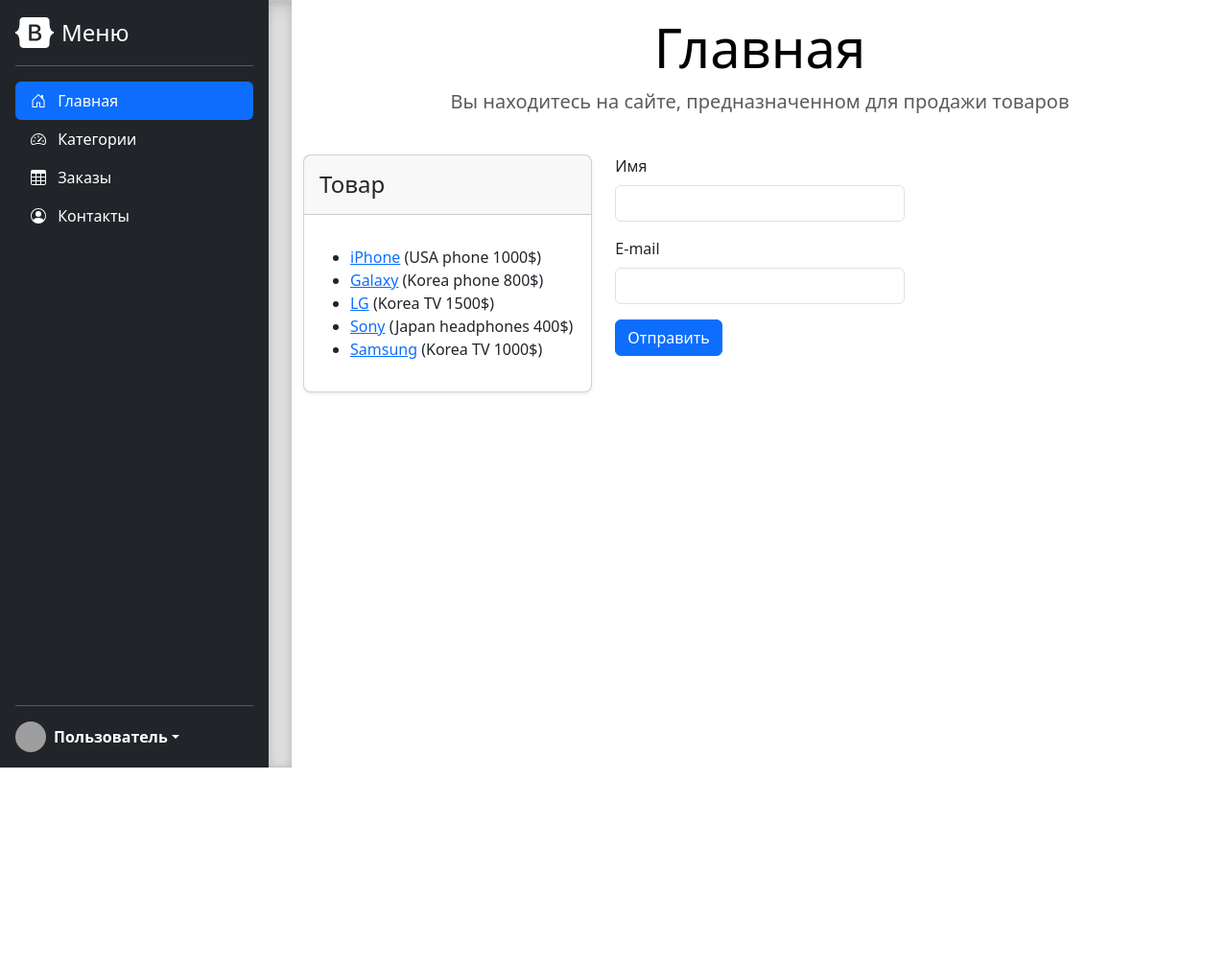
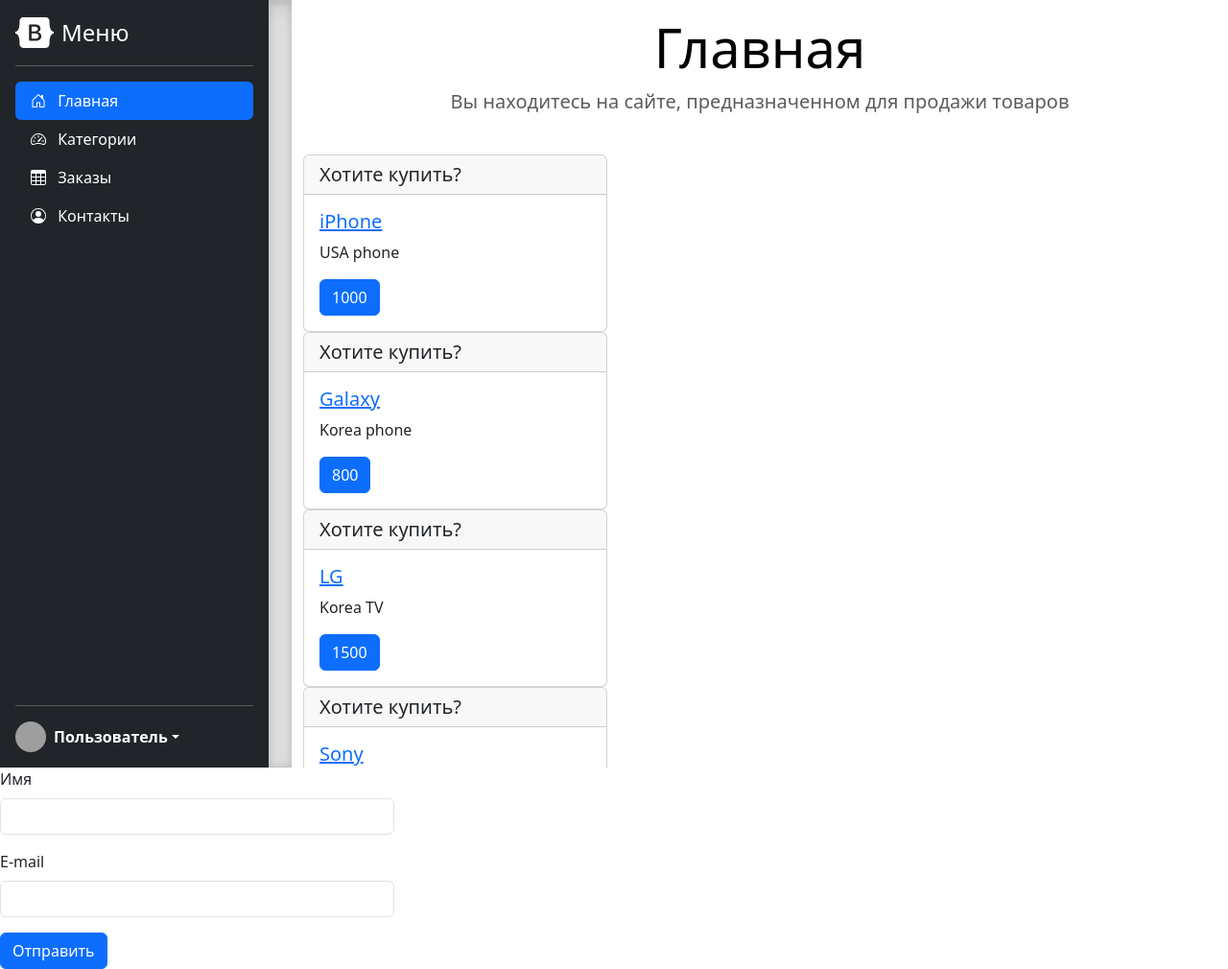
Before and after one commit to AntonGlazunov/dz_Django, a Django app: page /home in a window 1280 px wide. Shown: the whole page at 96% size. Before the commit the page ends 800 px from the top, so only its background shows below. Run offline with Django 5.2, Linux system fonts and the light colour scheme; data comes from the database, SQL or seed files in the repository; grey boxes are pictures that could not be loaded.

Commit message:
debug 27.06 16:00

```diff
--- a/catalog/templates/main/home.html
+++ b/catalog/templates/main/home.html
@@ -265,30 +265,28 @@
                 <p class="fs-5 text-body-secondary">Вы находитесь на сайте, предназначенном для продажи товаров</p>
             </div>
         </header>
-
         <main class="row">
-            <div class="col-4">
-                <div class="card mb-4 rounded-3 shadow-sm">
-                    <div class="card-header py-3">
-                        <h4 class="my-0 fw-normal">Товар</h4>
-                    </div>
-                    <div class="card-body">
-                        <p>
             {% if product_list %}
                 <ul>
                 {% for product in product_list %}
-                            <li>
-                                <a href="{{ product.get_absolute_url }}">{{ product.name }}</a> ({{product.description}} {{product.price}}$)
-                            </li>
+                    <div class="col-4">
+                        <div class="card">
+                            <h5 class="card-header">Хотите купить?</h5>
+                            <div class="card-body">
+                                <h5 class="card-title"><a href="{{ product.get_absolute_url }}">{{ product.name }}</a>
+                                </h5>
+                                <p class="card-text">{{ product.description }}</p>
+                                <a href="#" class="btn btn-primary">{{ product.price }}</a>
+                            </div>
+                        </div>
+                    </div>
                 {% endfor %}
-                        </ul>
             {% else %}
                 <p>Не получилось</p>
             {% endif %}
-                        </p>
     </div>
-                </div>
-            </div>
+</main>
+<main class="row">
     <form class="col-4">
         <div>
             <div class="mb-3">
--- a/catalog/views.py
+++ b/catalog/views.py
@@ -34,6 +34,7 @@
     model = Contact
     template_name = 'main/contact.html'
 
+
     def get_context_data(self, **kwargs):
         context = super(ContactListView, self).get_context_data(**kwargs)
         context['contact_list'] = Contact.objects.all()
```
Lines whose indentation alone changed are shown as unchanged.
